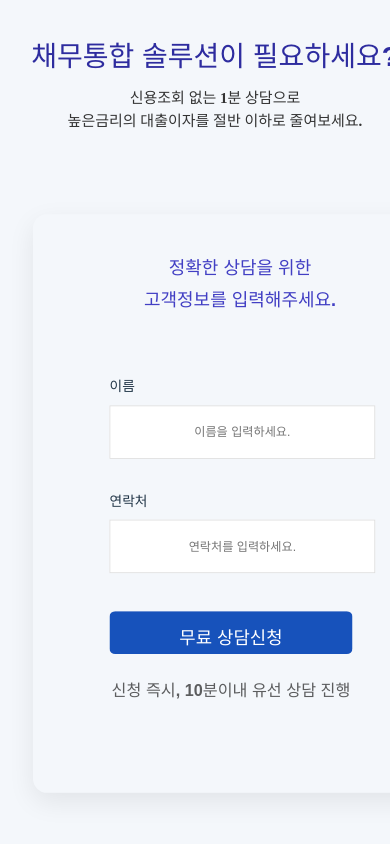
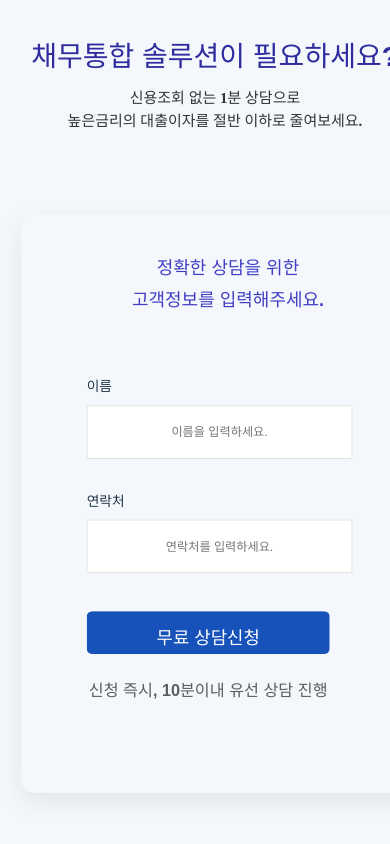
Before and after one commit to tara794600-bot/ziwon, a React (Vite) app: page / in a window 390 px wide. Shown: the part 3128-3972 px from the top of the page. Built offline with nearby package versions, Linux system fonts and the light colour scheme.

Commit message:
Update App.css

```diff
--- a/src/App.css
+++ b/src/App.css
@@ -854,7 +854,7 @@ padding-top: 25px;
     max-width: 360px;
     scale: calc(0.9);
   position: relative;
-right: 10px;
+right: 22px;
 
 
   }
```
